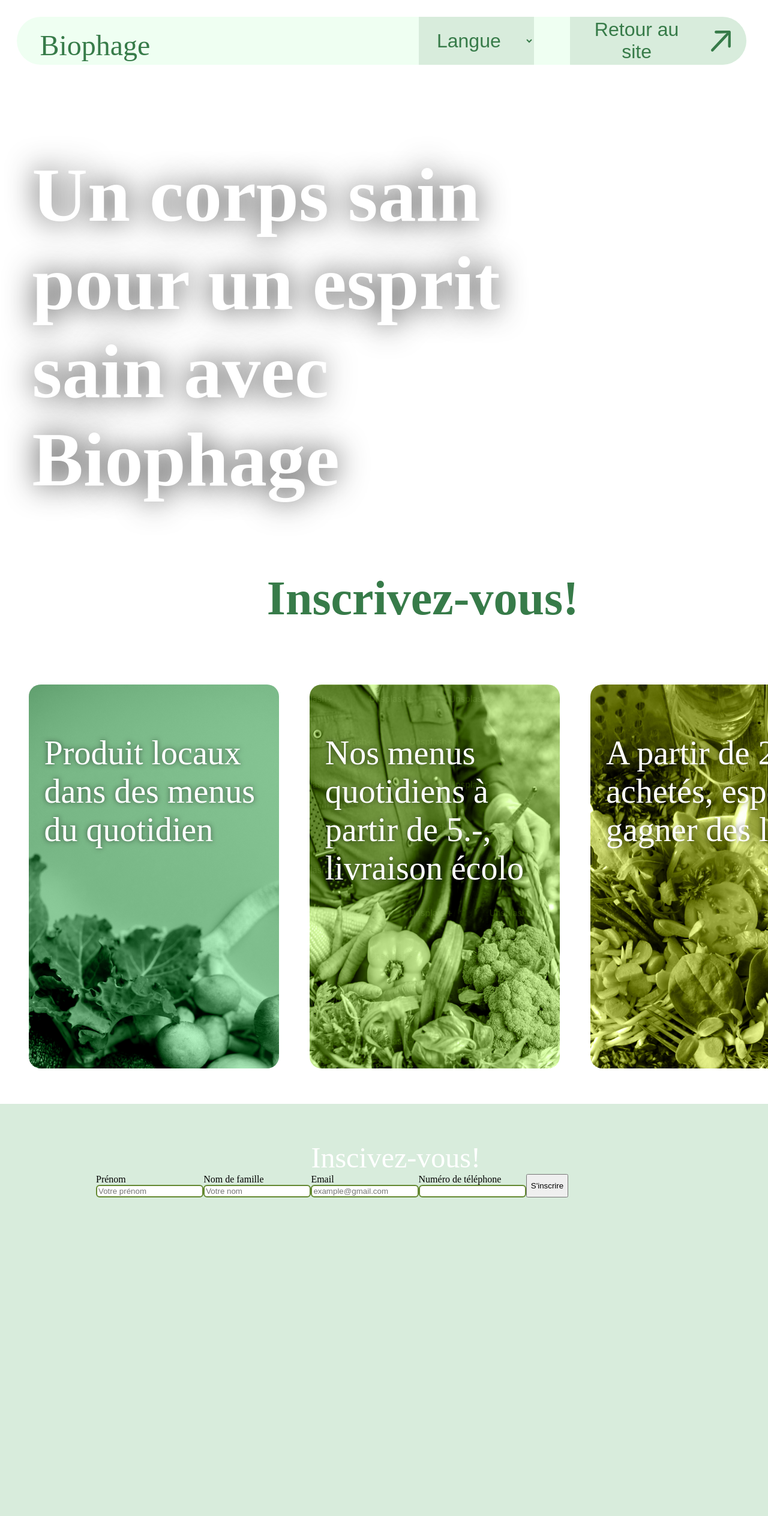
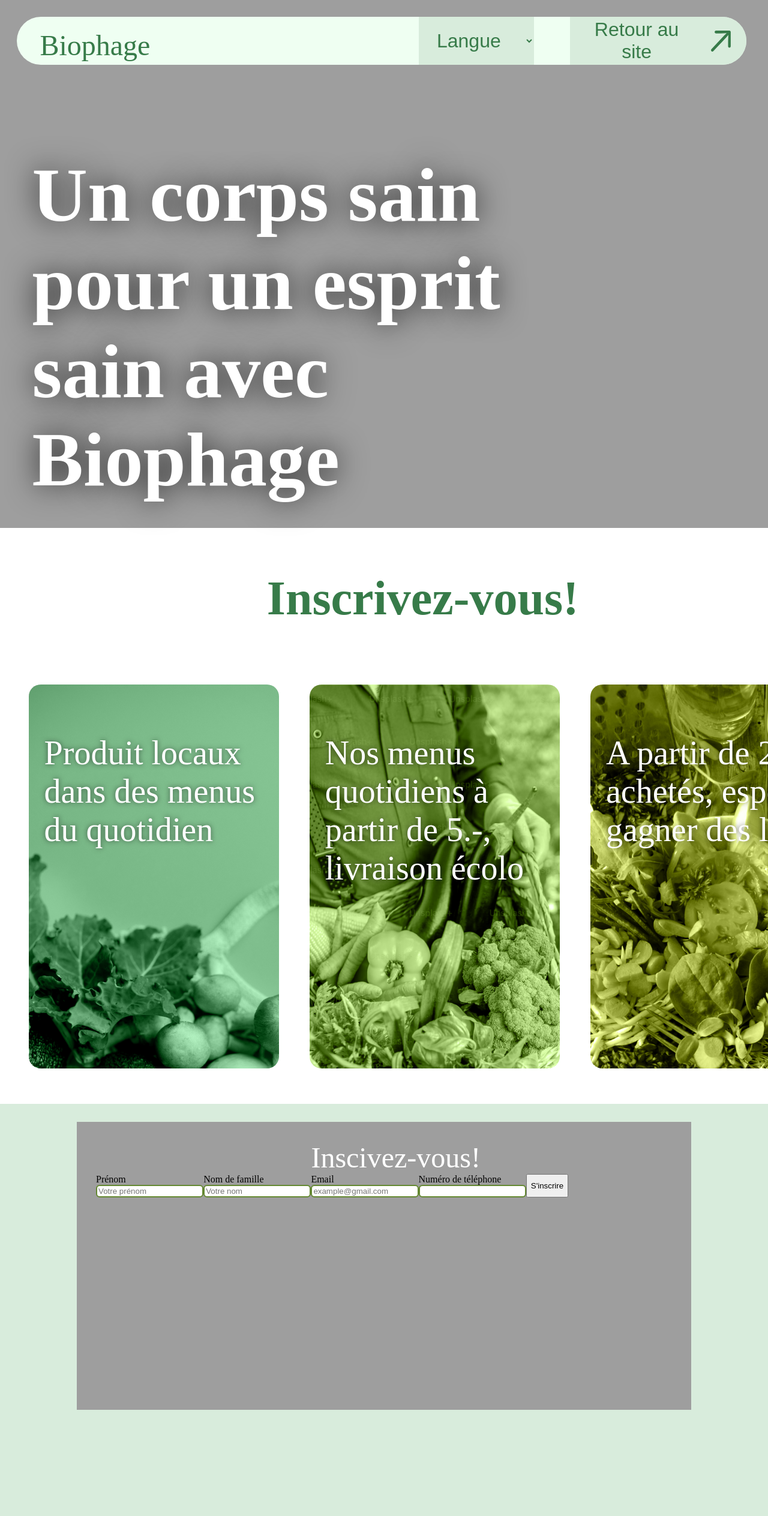
Before and after one commit to GapanyA/imd11-exercice-landingpage, a plain HTML site: page index.html in a window 1280 px wide. Shown: the top 2527 px of the page at 60% size. Drawn offline with Linux system fonts and the light colour scheme; the site is published under a folder, as on GitHub Pages, so addresses that start at the root find nothing.

Commit message:
corriger imgs

```diff
--- a/styles.css
+++ b/styles.css
@@ -7,7 +7,7 @@ body {
 }
 
 header {
-  background-image: url("/bckgrd.png");
+  background-image: url("bckgrd.png");
   background-size: cover;
   background-repeat: no-repeat;
   height: 110vh;
@@ -128,7 +128,7 @@ footer {
   flex-direction: column;
 }
 form {
-  background-image: url("/Capture\ d’écran\ 2025-04-07\ à\ 11.14.55\ 1.png");
+  background-image: url("Capture\ d’écran\ 2025-04-07\ à\ 11.14.55\ 1.png");
   background-size: 100%;
   background-repeat: no-repeat;
   width: 80vw;
```
